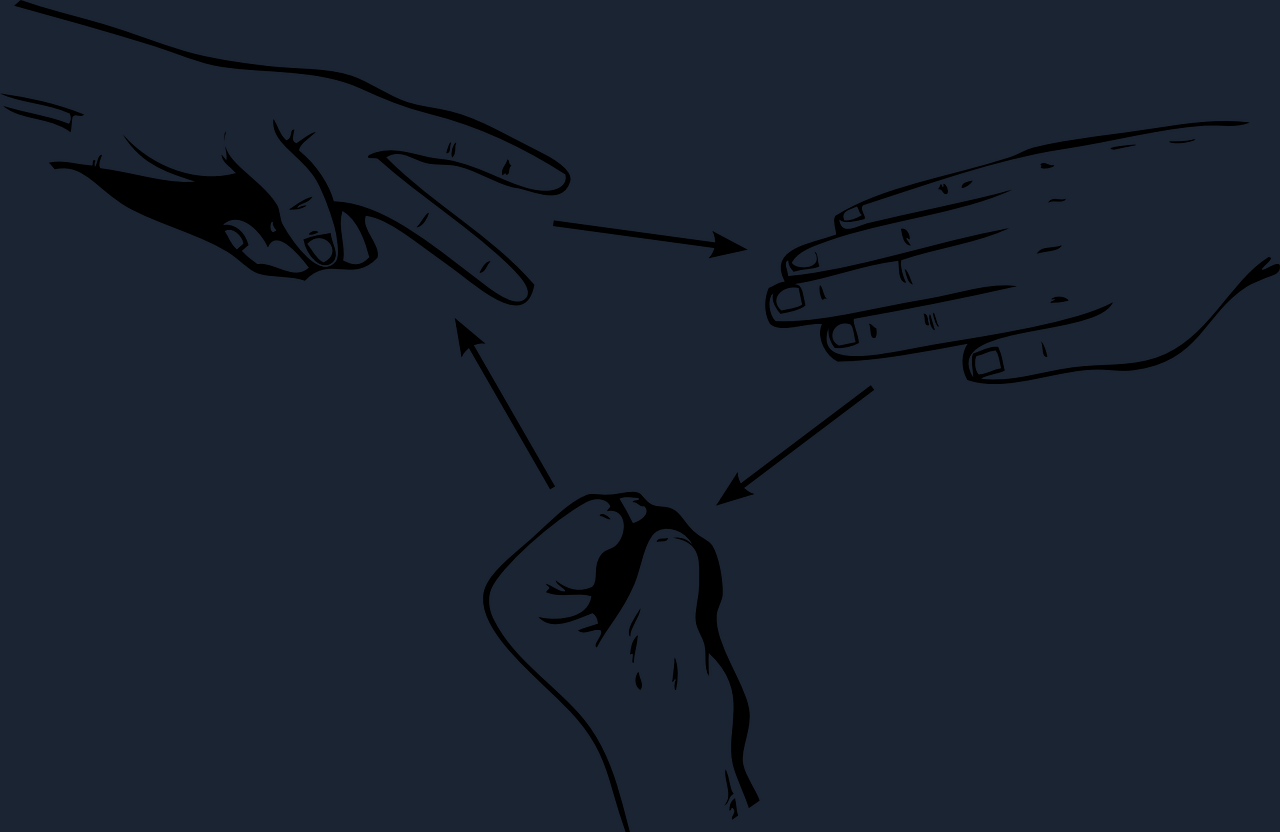
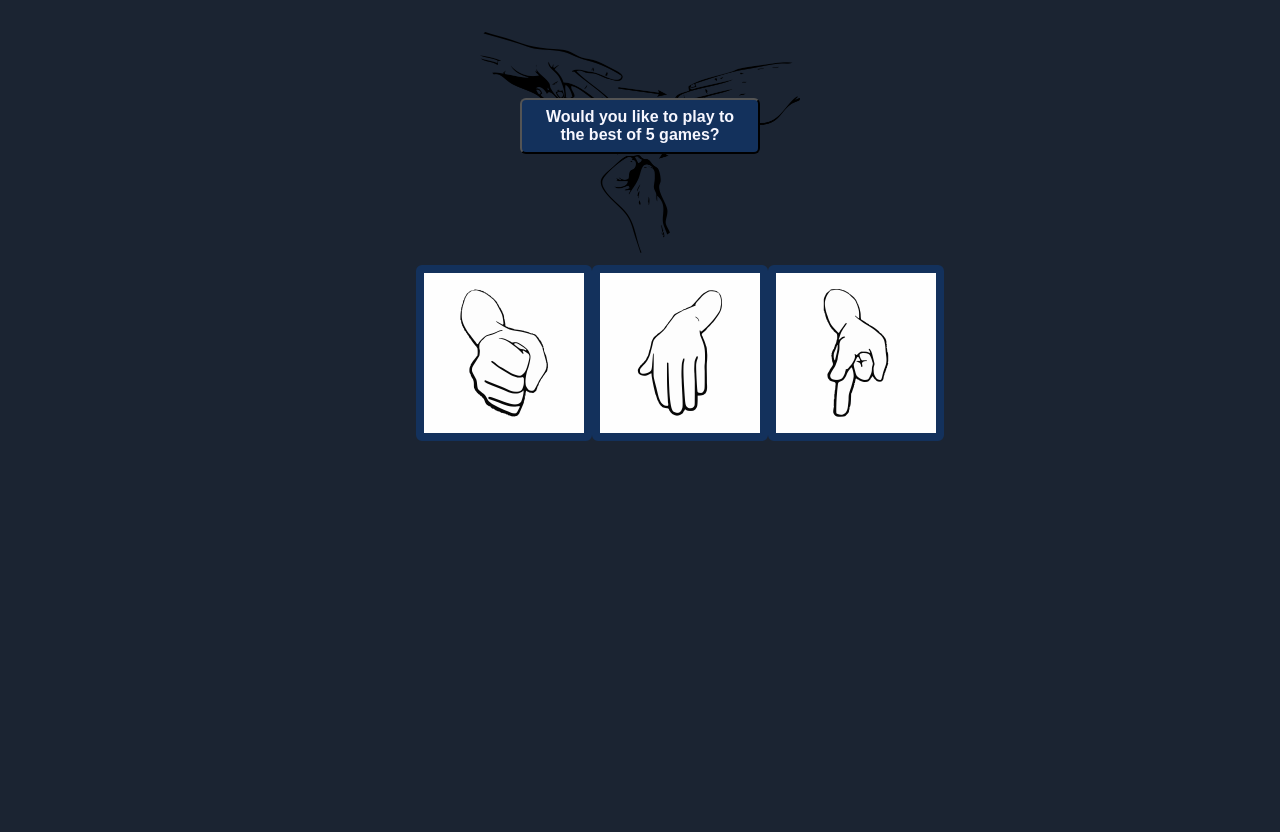
Before and after one commit to keifer-may/rock-paper-scissors, a plain HTML site: page index.html in a window 1280 px wide. Shown: the top 832 px of the page. After the commit the page ends 800 px from the top, so only its background shows below. Drawn offline with Linux system fonts and the light colour scheme.

Commit message:
Finish styling of site

```diff
--- a/index.html
+++ b/index.html
@@ -12,6 +12,7 @@
     <link href="https://fonts.googleapis.com/css2?family=Roboto:ital,wght@0,100;0,300;0,400;0,500;0,700;0,900;1,100;1,300;1,400;1,500;1,700;1,900&display=swap" rel="stylesheet">
   </head>
   <body>
+    <div class="content">
       <div class="heading">
         <img class="title-image" src="./images/title-image.png" alt="image of three arms throwing rock, paper, and scissors">
         <button id="play-button"></button>
@@ -33,5 +34,6 @@
         <h3 class="computer-score"></h3>
         <h1 class="final-score"></h1>
       </div>
+    </div>
   </body>
 </html>
--- a/style.css
+++ b/style.css
@@ -6,3 +6,76 @@ body {
   margin: 0;
   min-height: 100vh;
 }
+
+.content{
+  display: flex;
+  flex-direction: column;
+  max-width: 70%;
+  padding: 0 25%;
+}
+
+.heading{
+  display: grid;
+  grid-template: "container";
+  place-items: center;
+  place-content: center;
+  overflow: hidden;
+}
+
+.heading > * {
+  grid-area: heading;
+}
+
+.title-image{
+  padding-top: 2rem;
+  height: auto;
+  max-width: 50%;
+}
+
+button{
+  padding: 8px 10px;
+  border-radius: 6px;
+  color: #f7f7ff;
+  background-color: #13315c;
+  font-size: 1rem;
+  font-weight: 800;
+  white-space: normal;
+  max-width: 15rem;
+  }
+
+.game-buttons{
+  display: flex;
+  padding: 2% 15%;
+  align-items: center;
+  justify-content: space-around;
+}
+
+.game-buttons img {
+  max-width: 10rem;
+  max-height: 10rem;
+  border: 0.5rem solid #13315c;
+  border-radius: 6px;
+}
+
+.game-buttons *:active{
+  max-width: 10.5rem;
+  max-height: 10.5rem;
+}
+
+.game-buttons img:hover{
+  border: 0.55rem solid #f1D302;
+  border-radius: 6px;
+}
+
+.results{
+  display: flex;
+  flex-direction: column;
+  padding: 0% 25%;
+}
+
+.result-string,
+.final-score{
+  padding: 0;
+  margin: 0;
+  align-self: center;
+}
```
Lines whose indentation alone changed are shown as unchanged.
